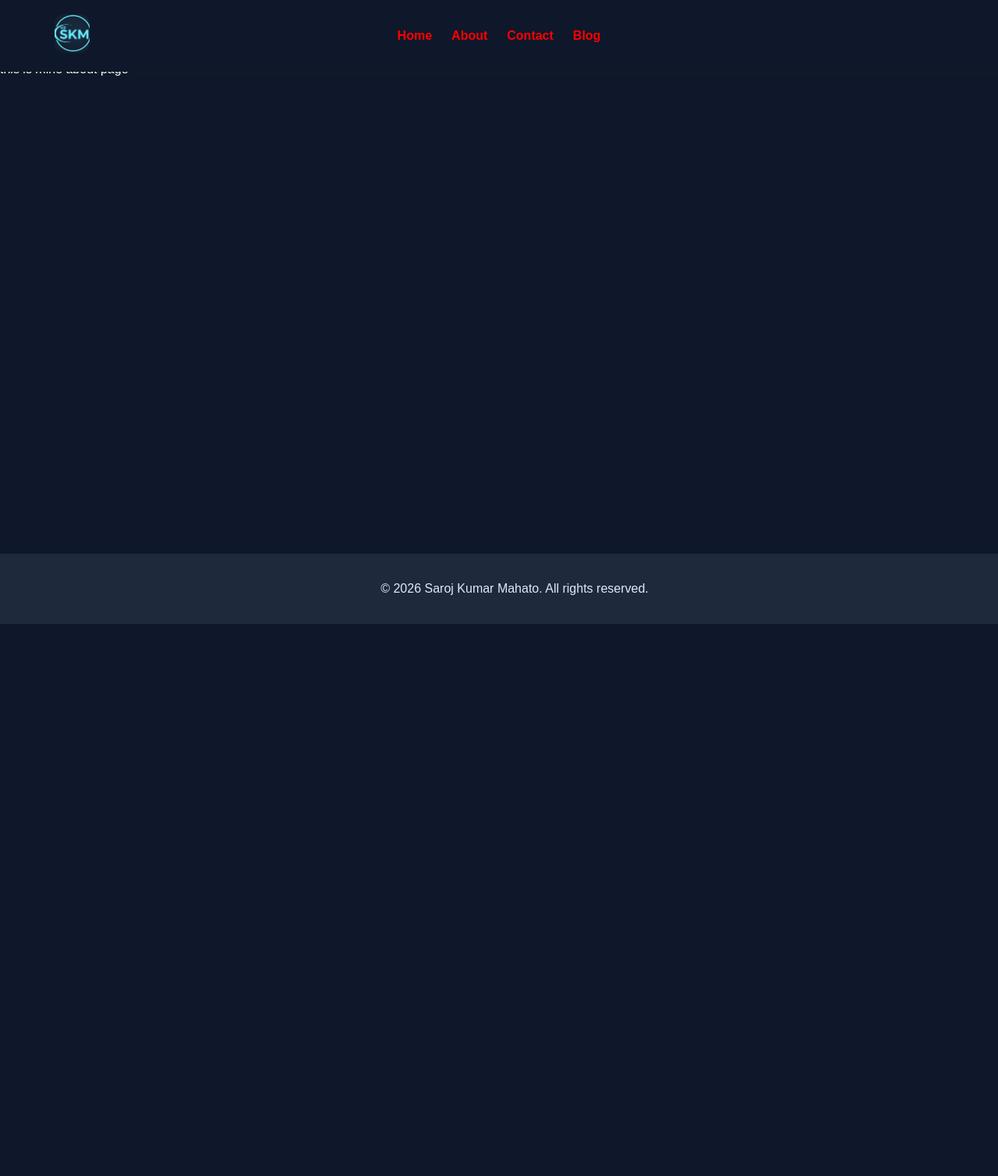
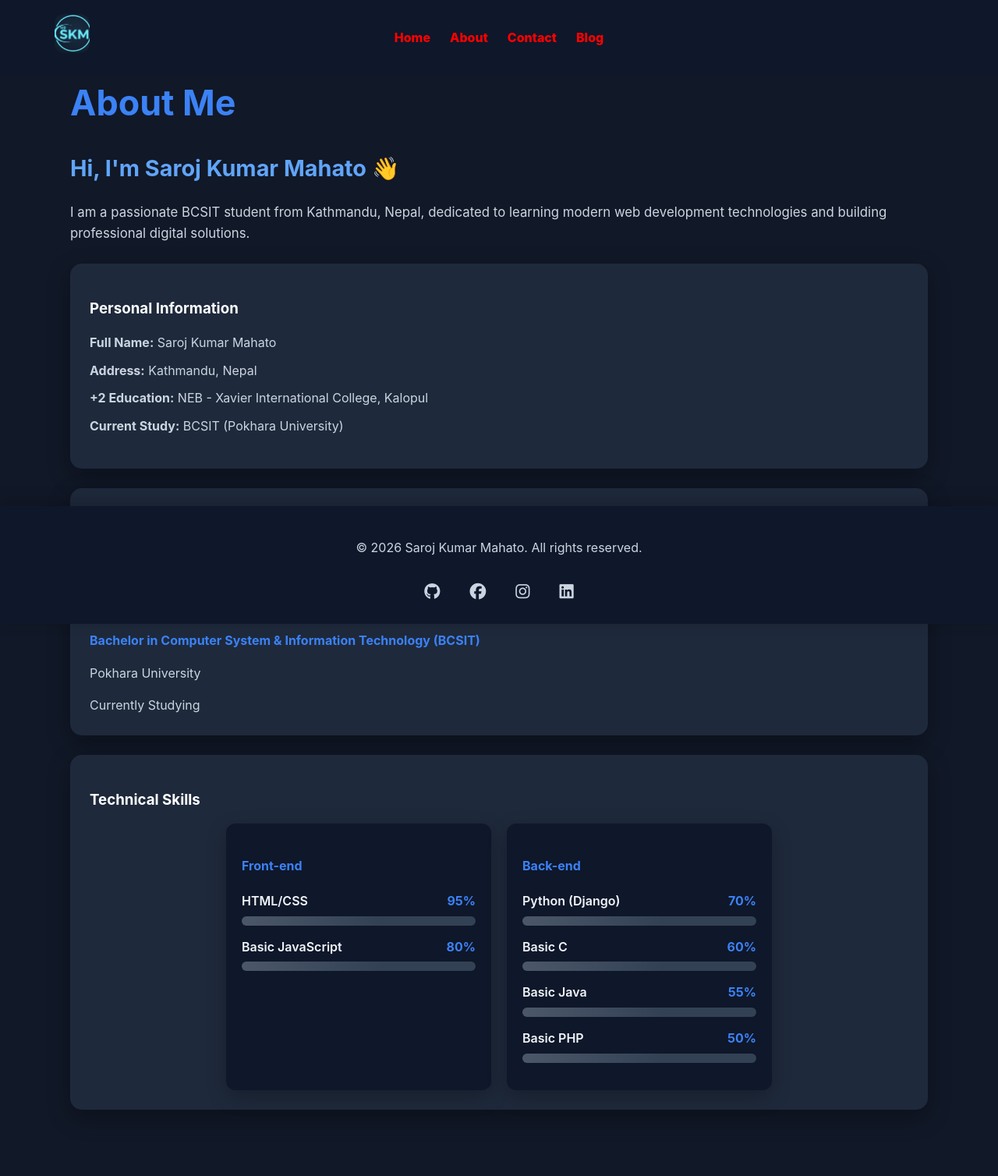
Before and after one commit to s-k-m1/my-portfolio, a Django app: page /about/ in a window 1280 px wide. Shown: the whole page at 78% size. Before the commit the page ends 800 px from the top, so only its background shows below. Run offline with Django 5.2, Linux system fonts and the light colour scheme.

Commit message:
second about page update commit

```diff
--- a/config/settings.py
+++ b/config/settings.py
@@ -118,5 +118,5 @@
 
 STATIC_URL = 'static/'
 STATICFILES_DIRS = [
-    BASE_DIR / "static",  # if you have a global static folder
+    BASE_DIR / "static",
 ]
--- /dev/null
+++ b/pages/static/pages/css/about.css
@@ -0,0 +1,261 @@
+/* =========================
+   General Page Styles
+========================= */
+body {
+    font-family: 'Inter', sans-serif;
+    background: #0f172a; /* dark navy */
+    color: #f1f5f9;      /* light gray text */
+    margin: 0;
+    padding: 0;
+    line-height: 1.6;
+}
+
+/* =========================
+   About Section
+========================= */
+.about-section {
+    padding: 60px 20px;
+    max-width: 1100px;
+    margin: 0 auto;
+}
+
+.about-hero h1 {
+    font-size: 2.8rem;
+    color: #3b82f6; /* accent blue */
+    margin-bottom: 10px;
+}
+
+.about-hero h2 {
+    font-size: 1.8rem;
+    color: #60a5fa; /* light blue */
+    margin-bottom: 20px;
+}
+
+.about-hero p {
+    font-size: 1.05rem;
+    color: #cbd5e1;
+}
+
+/* About Cards */
+.about-card {
+    background: #1e293b;
+    padding: 25px;
+    margin: 25px 0;
+    border-radius: 15px;
+    box-shadow: 0 10px 30px rgba(0,0,0,0.3);
+    transition: transform 0.3s ease, box-shadow 0.3s ease;
+}
+
+.about-card:hover {
+    transform: translateY(-5px);
+    box-shadow: 0 15px 40px rgba(0,0,0,0.35);
+}
+
+.about-card h3 {
+    color: #fff;
+    margin-bottom: 15px;
+}
+
+.about-card ul {
+    list-style: none;
+    padding: 0;
+}
+
+.about-card ul li {
+    margin-bottom: 10px;
+    color: #cbd5e1;
+}
+
+/* Education Items */
+.education-item h4 {
+    color: #3b82f6;
+    margin-bottom: 5px;
+}
+
+.education-item p,
+.education-item span {
+    color: #cbd5e1;
+}
+
+/* =========================
+   Skills Section
+========================= */
+.skills-grid {
+    display: flex;
+    flex-wrap: wrap;
+    gap: 20px;
+    justify-content: center;
+}
+
+/* Skill Cards */
+.skills-card {
+    background: #0f172a;
+    padding: 20px;
+    border-radius: 12px;
+    width: 300px;
+    box-shadow: 0 8px 25px rgba(0,0,0,0.25);
+    transition: transform 0.3s, box-shadow 0.3s;
+}
+
+.skills-card:hover {
+    transform: translateY(-5px);
+    box-shadow: 0 15px 40px rgba(0,0,0,0.4);
+}
+
+.skills-card h4 {
+    margin-bottom: 20px;
+    color: #3b82f6;
+}
+
+/* Individual Skill */
+.skill {
+    margin-bottom: 15px;
+}
+
+.skill-name {
+    display: flex;
+    justify-content: space-between;
+    font-weight: 600;
+    margin-bottom: 6px;
+    color: #f1f5f9;
+}
+
+.skill-percent {
+    color: #3b82f6;
+    font-weight: 700;
+}
+
+.skill-bar {
+    height: 12px;
+    background: #334155;
+    border-radius: 10px;
+    overflow: hidden;
+    position: relative;
+}
+
+.skill-progress {
+    height: 100%;
+    width: 0%;
+    background: linear-gradient(90deg, #3b82f6, #60a5fa);
+    border-radius: 10px;
+    transition: width 2s ease;
+}
+
+/* Animate the progress from left to right with small delay for effect */
+.skill-progress::after {
+    content: "";
+    position: absolute;
+    top: 0;
+    left: 0;
+    height: 100%;
+    width: 100%;
+    background: linear-gradient(90deg, rgba(255,255,255,0.2), rgba(255,255,255,0));
+    animation: shine 2s linear infinite;
+}
+
+@keyframes shine {
+    0% { left: -100%; }
+    100% { left: 100%; }
+}
+
+/* =========================
+   Project / Work Cards
+========================= */
+.project-section {
+    padding: 60px 20px;
+    text-align: center;
+}
+
+.project-section h2 {
+    font-size: 2.2rem;
+    margin-bottom: 40px;
+    color: #fff;
+}
+
+.project-card {
+    background: #1e293b;
+    padding: 25px;
+    margin: 20px;
+    border-radius: 15px;
+    box-shadow: 0 10px 30px rgba(0,0,0,0.3);
+    transition: transform 0.3s ease, box-shadow 0.3s ease;
+}
+
+.project-card:hover {
+    transform: translateY(-5px);
+    box-shadow: 0 15px 40px rgba(0,0,0,0.35);
+}
+
+.project-card h4 {
+    color: #3b82f6;
+    margin-bottom: 10px;
+}
+
+.project-card p {
+    color: #cbd5e1;
+    margin-bottom: 10px;
+}
+
+.project-card a {
+    color: #3b82f6;
+    text-decoration: none;
+    font-weight: 500;
+}
+
+.project-card a:hover {
+    text-decoration: underline;
+}
+
+/* =========================
+   Buttons
+========================= */
+.button {
+    background: #3b82f6;
+    color: #fff;
+    padding: 10px 24px;
+    border-radius: 8px;
+    font-weight: 600;
+    text-decoration: none;
+    display: inline-block;
+    transition: background 0.3s ease;
+}
+
+.button:hover {
+    background: #2563eb;
+}
+
+/* =========================
+   Footer
+========================= */
+footer {
+    background: #0f172a;
+    padding: 25px 0;
+    text-align: center;
+    color: #cbd5e1;
+}
+
+footer .social-icons a {
+    margin: 0 10px;
+    color: #cbd5e1;
+    font-size: 1.3rem;
+    transition: color 0.3s ease;
+}
+
+footer .social-icons a:hover {
+    color: #3b82f6;
+}
+
+/* =========================
+   Responsive
+========================= */
+@media (max-width: 650px) {
+    .skills-grid {
+        flex-direction: column;
+        align-items: center;
+    }
+
+    .project-card {
+        margin: 20px auto;
+        width: 90%;
+    }
+}
--- a/pages/static/pages/css/styles.css
+++ b/pages/static/pages/css/styles.css
@@ -107,9 +107,38 @@
     background: #1e293b;
     color: #e0e7ff;
     text-align: center;
-    padding: 20px;
+    padding: 20px 10px;
     transition: bottom 0.3s ease;
+    box-shadow: 0 -5px 20px rgba(0,0,0,0.2);
 }
+
+/* Footer Content Layout */
+.footer-content {
+    display: flex;
+    flex-direction: column;
+    align-items: center;
+    gap: 10px;
+}
+
+/* Social Icons Container */
+.social-icons {
+    display: flex;
+    gap: 18px;
+}
+
+/* Social Icons Style */
+.social-icons a {
+    color: #e0e7ff;
+    font-size: 20px;
+    transition: all 0.3s ease;
+}
+
+/* Hover Animation */
+.social-icons a:hover {
+    color: #38bdf8; /* modern blue highlight */
+    transform: translateY(-5px) scale(1.1);
+}
+
 
 /* =========================
    HERO SECTION (Home)
--- a/pages/templates/pages/base.html
+++ b/pages/templates/pages/base.html
@@ -3,9 +3,14 @@
 <html lang="en">
 <head>
     <meta charset="UTF-8">
+    <!-- UPDATED: Keep a single title block for each page -->
     <title>{% block title %}Saroj Kumar Mahato Portfolio{% endblock %}</title>
+
     <meta name="viewport" content="width=device-width, initial-scale=1.0">
     <link rel="stylesheet" href="{% static 'pages/css/styles.css' %}">
+    <link rel="stylesheet" href="https://cdnjs.cloudflare.com/ajax/libs/font-awesome/6.5.1/css/all.min.css">
+
+    {% block extra_css %}{% endblock %}
 </head>
 <body>
 
@@ -34,54 +39,33 @@
 </header>
 
 <main class="main-content">
+    <!-- UPDATED: content block for page content -->
     {% block content %}{% endblock %}
 </main>
 
 <footer id="footer">
-    <p>© 2026 Saroj Kumar Mahato. All rights reserved.</p>
+    <div class="footer-content">
+        <p>© 2026 Saroj Kumar Mahato. All rights reserved.</p>
+
+        <div class="social-icons">
+            <a href="https://github.com/s-k-m1" target="_blank" rel="noopener noreferrer">
+                <i class="fab fa-github"></i>
+            </a>
+
+            <a href="https://www.facebook.com/share/18Dr382Ajv/" target="_blank" rel="noopener noreferrer">
+                <i class="fab fa-facebook"></i>
+            </a>
+
+            <a href="https://www.instagram.com/0skm5.0/" target="_blank" rel="noopener noreferrer">
+                <i class="fab fa-instagram"></i>
+            </a>
+
+            <a href="https://www.linkedin.com/in/saroj-kumar-mahato-212382351/" target="_blank" rel="noopener noreferrer">
+                <i class="fab fa-linkedin"></i>
+            </a>
+        </div>
+    </div>
 </footer>
-
-<!-- JS: Smart hide/show navbar/footer + Hamburger -->
-<script>
-const header = document.getElementById("header");
-const footer = document.getElementById("footer");
-let lastScroll = 0;
-
-// Hide/show header/footer on scroll
-window.addEventListener("scroll", () => {
-    const currentScroll = window.pageYOffset;
-
-    if (currentScroll > lastScroll) {
-        // Scrolling down → hide
-        header.style.top = "-100px";
-        footer.style.bottom = "-100px";
-    } else {
-        // Scrolling up → show
-        header.style.top = "0";
-        footer.style.bottom = "0";
-    }
-
-    lastScroll = currentScroll;
-});
-
-// Hamburger toggle for mobile
-const hamburger = document.getElementById("hamburger");
-const navLinks = document.getElementById("nav-links");
-
-hamburger.addEventListener("click", () => {
-    navLinks.classList.toggle("active");
-});
-
-const links = document.querySelectorAll('.nav-links a');
-
-links.forEach(link => {
-    link.addEventListener('click', () => {
-        link.classList.remove('active'); // reset animation
-        void link.offsetWidth;           // trigger reflow
-        link.classList.add('active');    // start animation
-    });
-});
-
-</script>
+<script src="{% static 'js/base.js' %}"></script>
 </body>
 </html>
--- a/pages/templates/pages/main/about.html
+++ b/pages/templates/pages/main/about.html
@@ -1,10 +1,118 @@
 {% extends "pages/base.html" %}
+{% load static %}
 
-{% block title %}
-About | SKM Portfolio
+{% block title %}About - Saroj Kumar Mahato{% endblock %}
+
+{% block extra_css %}
+<link rel="stylesheet" href="{% static 'pages/css/about.css' %}">
 {% endblock %}
 
 {% block content %}
-<h1>Welcome to My Portfolio</h1>
-<p>this is mine about page </p>
+
+<!-- ABOUT SECTION -->
+<section class="about-section">
+    <div class="about-container">
+
+        <!-- Hero Section -->
+        <div class="about-hero">
+            <h1>About Me</h1>
+            <h2>Hi, I'm Saroj Kumar Mahato 👋</h2>
+            <p>
+                I am a passionate BCSIT student from Kathmandu, Nepal,
+                dedicated to learning modern web development technologies
+                and building professional digital solutions.
+            </p>
+        </div>
+
+        <!-- Personal Info -->
+        <div class="about-card">
+            <h3>Personal Information</h3>
+            <ul>
+                <li><strong>Full Name:</strong> Saroj Kumar Mahato</li>
+                <li><strong>Address:</strong> Kathmandu, Nepal</li>
+                <li><strong>+2 Education:</strong> NEB - Xavier International College, Kalopul</li>
+                <li><strong>Current Study:</strong> BCSIT (Pokhara University)</li>
+
+            </ul>
+        </div>
+
+        <!-- Education -->
+        <div class="about-card">
+            <h3>Education</h3>
+
+            <div class="education-item">
+                <h4>+2 (Science Stream)</h4>
+                <p>NEB - Xavier International College, Kalopul</p>
+            </div>
+
+            <div class="education-item">
+                <h4>Bachelor in Computer System & Information Technology (BCSIT)</h4>
+                <p>Pokhara University</p>
+                <span>Currently Studying</span>
+            </div>
+
+            </div>
+
+        <!-- Skills -->
+        <div class="about-card">
+            <h3>Technical Skills</h3>
+
+            <div class="skills-grid">
+
+                <!-- Front-end Skills -->
+                <div class="skills-card">
+                    <h4>Front-end</h4>
+                    <div class="skill">
+                        <span class="skill-name">HTML/CSS <span class="skill-percent">95%</span></span>
+                        <div class="skill-bar">
+                            <div class="skill-progress" data-progress="95"></div>
+                        </div>
+                    </div>
+                    <div class="skill">
+                        <span class="skill-name">Basic JavaScript <span class="skill-percent">80%</span></span>
+                        <div class="skill-bar">
+                            <div class="skill-progress" data-progress="80"></div>
+                        </div>
+                    </div>
+                </div>
+
+                <!-- Back-end Skills -->
+                <div class="skills-card">
+                    <h4>Back-end</h4>
+                    <div class="skill">
+                        <span class="skill-name">Python (Django) <span class="skill-percent">70%</span></span>
+                        <div class="skill-bar">
+                            <div class="skill-progress" data-progress="70"></div>
+                        </div>
+                    </div>
+                    <div class="skill">
+                        <span class="skill-name">Basic C <span class="skill-percent">60%</span></span>
+                        <div class="skill-bar">
+                            <div class="skill-progress" data-progress="60"></div>
+                        </div>
+                    </div>
+                    <div class="skill">
+                        <span class="skill-name">Basic Java <span class="skill-percent">55%</span></span>
+                        <div class="skill-bar">
+                            <div class="skill-progress" data-progress="55"></div>
+                        </div>
+                    </div>
+                    <div class="skill">
+                        <span class="skill-name">Basic PHP <span class="skill-percent">50%</span></span>
+                        <div class="skill-bar">
+                            <div class="skill-progress" data-progress="50"></div>
+                        </div>
+                    </div>
+                </div>
+
+            </div>
+        </div>
+
+    </div>
+</section>
+
 {% endblock %}
+
+{% block extra_js %}
+<script src="{% static 'js/about.js' %}"></script>
+{% endblock %}
--- a/pages/templates/pages/main/contact.html
+++ b/pages/templates/pages/main/contact.html
@@ -33,7 +33,7 @@
                     <div class="icon">📞</div>
                     <div>
                         <h4>Phone Number</h4>
-                        <p>+977-98XXXXXXXX</p>
+                        <p>+977-9807827561</p>
                     </div>
                 </div>
 
@@ -41,7 +41,7 @@
                     <div class="icon">✉️</div>
                     <div>
                         <h4>Email Address</h4>
-                        <p>your@email.com</p>
+                        <p>sarojmahato004@gmail.com</p>
                     </div>
                 </div>
             </div>
```
Also changed, not shown: pages/static/js/about.js (added, +12 -0 lines), pages/static/js/base.js (added, +44 -0 lines).
